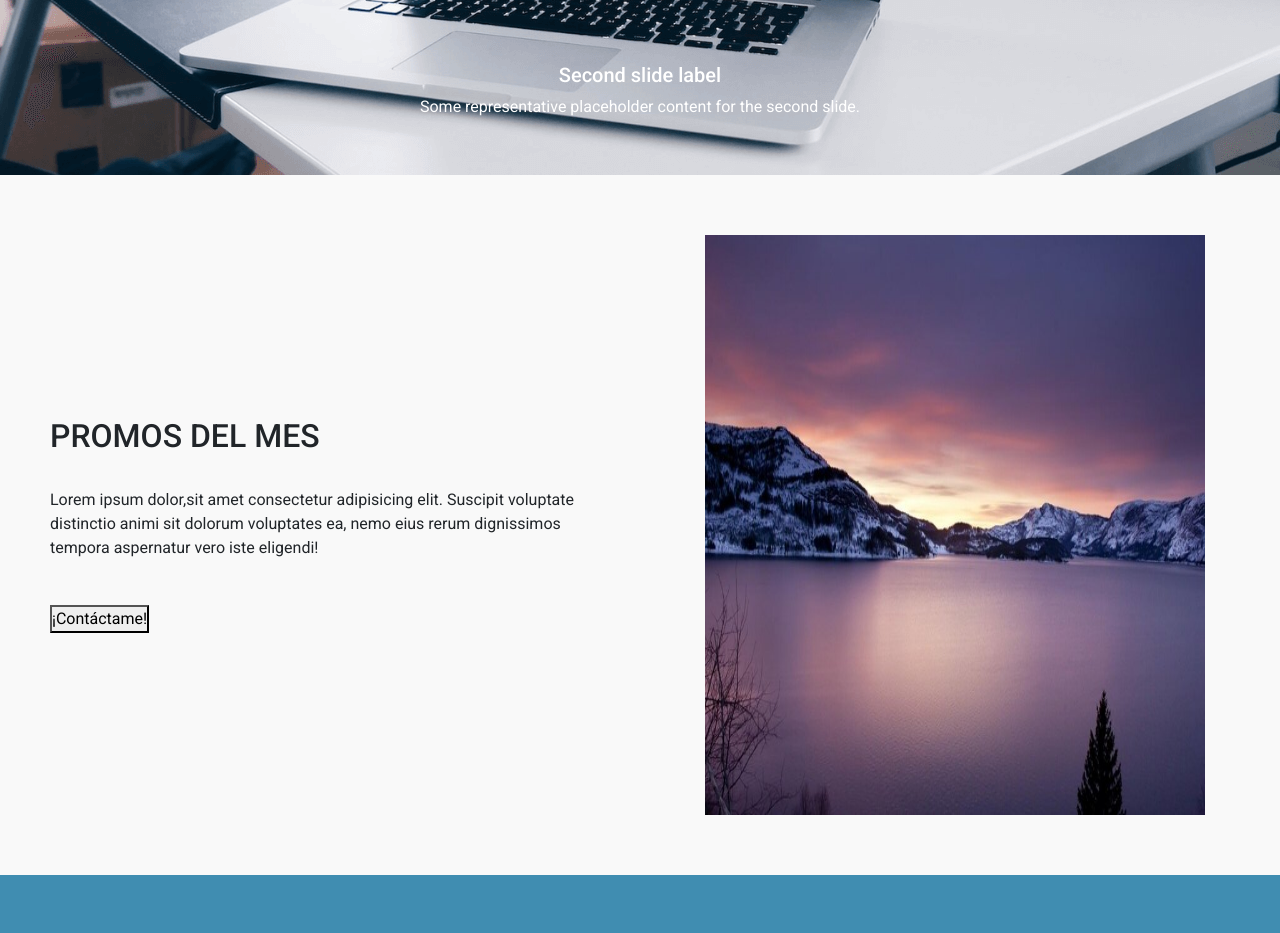
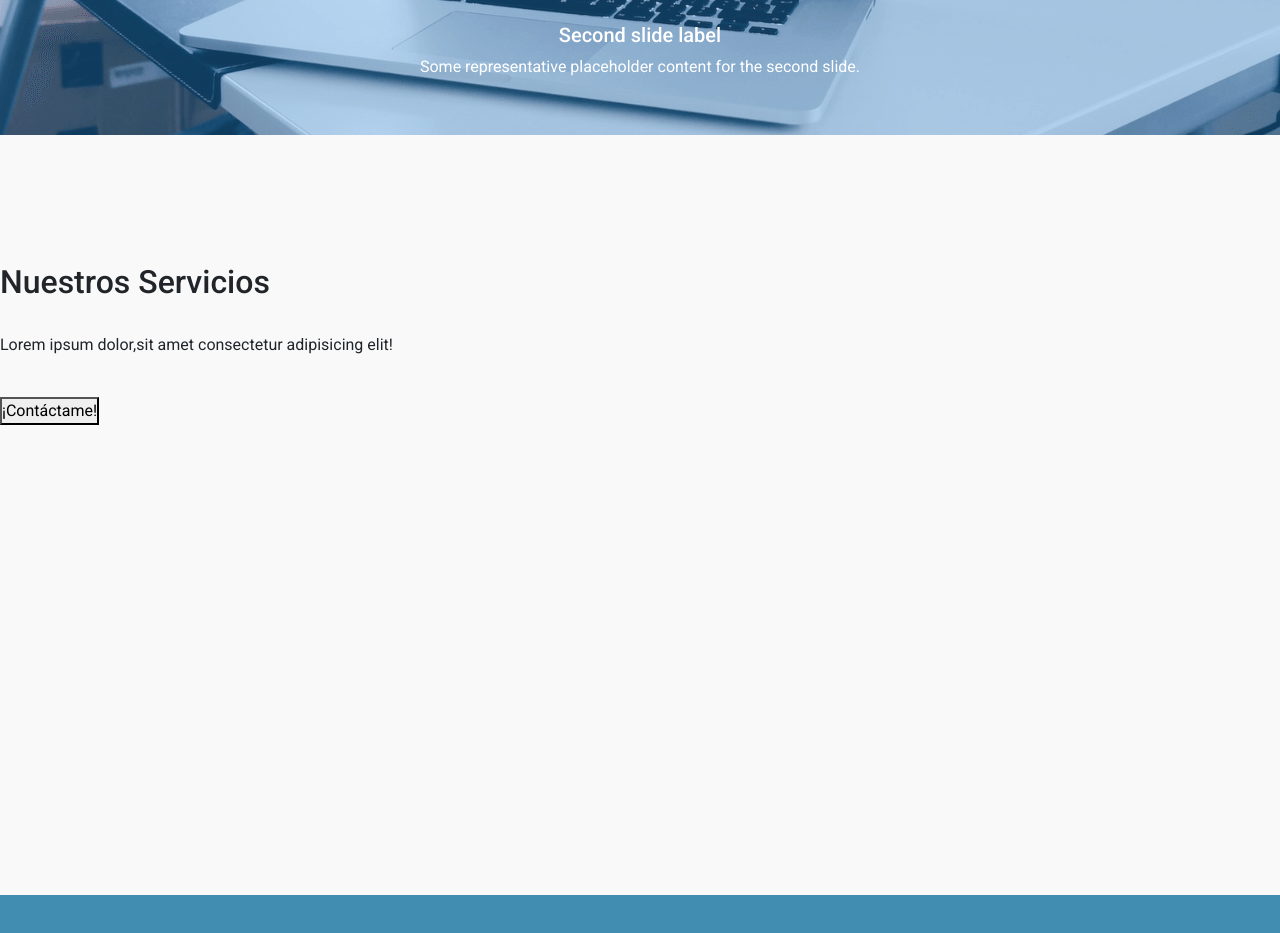
Before and after one commit to adrencina/pagina1, a website: page index.html in a window 1280 px wide. Shown: the part 545-1478 px from the top of the page. Drawn offline with nearby package versions, Linux system fonts and the light colour scheme.

Commit message:
cambios varios

```diff
--- a/index.html
+++ b/index.html
@@ -14,55 +14,30 @@
     <link rel="stylesheet" href="./css/estilo.css">
 </head>
 <body>
-    <header id="menu-headertop" class="pag-header">  <!-- menú navegación -->
+    <header id="menu-headertop" class="pag-header"><!-- menú nav -->
         <div class="logo-header"> <!-- Logo menú  -->
           <a href="https://github.com/adrencina" rel="noopener" target="_blank">
             <img src="./img/github64.png" alt="logo en cabecera">
           </a>
           <h1>
-            <a href="https://github.com/adrencina" rel="noopener" target="_blank">Adrián encina</a>
+            <a href="https://github.com/adrencina" rel="noopener" target="_blank">Adr</a>
           </h1>
             </div> <!-- End Logo menú  -->
         <nav>
           <ul id="main-nav" class="nav">
               <li><a href="./index.html">inicio</a></li>
+              <li><a href="./index.html">servicios</a></li>
               <li><a href="./index.html">sobre mí</a></li>
-              <li><a href="./index.html">proyectos</a></li>
               <li><a href="./index.html">Contacto</a></li>
             </ul>
         </nav>
-    </header> <!-- End menú navegación -->
+    </header> <!-- End menú nav -->
     <main>
         <section> <!-- Slider Bootstrap -->
-            <!-- <div id="carouselExampleIndicators" class="carousel slide">
-                <div class="carousel-indicators">
-                  <button type="button" data-bs-target="#carouselExampleIndicators" data-bs-slide-to="0" class="active" aria-current="true" aria-label="Slide 1"></button>
-                  <button type="button" data-bs-target="#carouselExampleIndicators" data-bs-slide-to="1" aria-label="Slide 2"></button>
-                  <button type="button" data-bs-target="#carouselExampleIndicators" data-bs-slide-to="2" aria-label="Slide 3"></button>
-                </div>
-                <div class="carousel-inner">
-                  <div class="carousel-item active">
-                    <img src="./img/imagen1.jpg" class="d-block w-100" alt="...">
-                  </div>
-                  <div class="carousel-item">
-                    <img src="./img/imagen2.jpg" class="d-block w-100" alt="...">
-                  </div>
-                  <div class="carousel-item">
-                    <img src="./img/imagen3.jpg" class="d-block w-100" alt="...">
-                  </div>
-                </div>
-                <button class="carousel-control-prev" type="button" data-bs-target="#carouselExampleIndicators" data-bs-slide="prev">
-                  <span class="carousel-control-prev-icon" aria-hidden="true"></span>
-                  <span class="visually-hidden">Previous</span>
-                </button>
-                <button class="carousel-control-next" type="button" data-bs-target="#carouselExampleIndicators" data-bs-slide="next">
-                  <span class="carousel-control-next-icon" aria-hidden="true"></span>
-                  <span class="visually-hidden">Next</span>
-                </button>
-              </div> -->
               <div id="carouselExampleAutoplaying" class="carousel slide" data-bs-ride="carousel">
                 <div class="carousel-inner">
                   <div class="carousel-item active">
+                    <div class="filter"></div>
                     <img src="./img/img4.png" class="d-block w-100" alt="...">
                     <div class="carousel-caption d-none d-md-block">
                       <h5>First slide label</h5>
@@ -70,6 +45,7 @@
                     </div>
                   </div>
                   <div class="carousel-item">
+                    <div class="filter"></div>
                     <img src="./img/img2.png" class="d-block w-100" alt="...">
                     <div class="carousel-caption d-none d-md-block">
                       <h5>Second slide label</h5>
@@ -77,6 +53,7 @@
                     </div>
                   </div>
                   <div class="carousel-item">
+                    <div class="filter"></div>
                     <img src="./img/img3.png" class="d-block w-100" alt="...">
                     <div class="carousel-caption d-none d-md-block">
                       <h5>Third slide label</h5>
@@ -94,21 +71,21 @@
                 </button>
               </div>
         </section> <!-- End Slider Bootstrap -->
-        <section id="section-promo" >
-            <div class="promo__container">
-                <div class="promo__text">
-                    <h2>PROMOS DEL MES</h2>
+        <section id="section-servicios" ><!-- Servicios -->
+            <div class="servicios__container">
+                <div class="servicios__text">
+                    <h2>Nuestros Servicios</h2>
                     <br>
-                    <P>Lorem ipsum dolor,sit amet consectetur adipisicing elit. Suscipit voluptate distinctio animi sit dolorum voluptates ea, nemo eius rerum dignissimos tempora aspernatur vero iste eligendi!</P>
+                    <P>Lorem ipsum dolor,sit amet consectetur adipisicing elit!</P>
                     <br>
                     <button class="boton-contacto">¡Contáctame!</button>
                 </div>
-                <div class="promo__img">
-                    <img src="./img/imagen1.jpg" alt="alguna imagen de promoción">
+                <div class="servicios__img">
+                    <!-- <img src="./img/imagen1.jpg" alt="alguna imagen de promoción"> -->
 
                 </div>
             </div>
-        </section>
+        </section><!-- End Servicios -->
 
 
 
--- a/scss/_sect-promo.scss
+++ /dev/null
@@ -1,31 +0,0 @@
-.promo__container{
-    width: 100%;
-    height: 700px;
-    background-color: #f9f9f9;
-    display: flex;
-    align-items: center;
-    flex-direction: row;
-    justify-content: center;
-    .promo__text{
-        width: calc(50% - 10px);
-        display: flex;
-        flex-direction: column;
-        align-items: flex-start;
-        padding: 40px;
-        .boton-contacto{
-            margin-top: 5px;
-        }
-    }
-    .promo__img{
-        width: calc(50% - 10px);
-        display: flex;
-        flex-direction: column;
-        align-items: center;
-        justify-content: center;
-        img{
-            width: 500px;
-            height: 580px;
-        }
-
-    }
-}
--- /dev/null
+++ b/scss/_sect-servicios.scss
@@ -0,0 +1,6 @@
+.servicios__container{
+    padding-top: 10%;
+    width: 100%;
+    height: 95vh;
+    background-color: #f9f9f9;
+}
--- a/scss/_slider.scss
+++ b/scss/_slider.scss
@@ -1,6 +1,25 @@
 .carousel{
+    width: 100vw;
+    height: 85vh;
+    padding-bottom: 0;
+    margin-bottom: 0;
+    .carousel-inner{
+        height: 85vh;
+        .carousel-item{
+            height: 85vh;
+            img{
+                height: 100%;
+                object-fit: cover;
+            }
+        }
+    }
+}
+
+.filter{
+    background-color: rgba(43, 145, 228, 0.3);
+    position: absolute;
+    top: 0;
+    left: 0;
     width: 100%;
     height: 100%;
-    padding-bottom: 0;
-    margin-bottom: 0;
 }
--- a/scss/estiloscss.scss
+++ b/scss/estiloscss.scss
@@ -33,7 +33,7 @@ body{
 
 @import "menu";
 @import "variables";
-@import "sect-promo";
+@import "sect-servicios";
 @import "slider";
 @import "hover";
 @import "mediaq";
```
Also changed, not shown: css/estilo.css, 1 other file.
